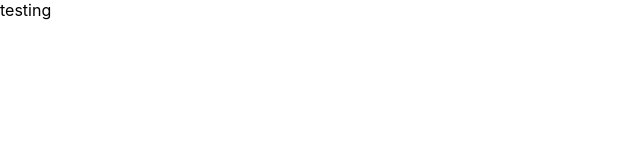
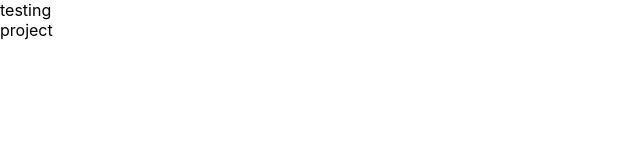
Before and after one commit to amritpalaujla/MarkdownPreviewer, a React (Create React App) app in the folder my-app/: page / in a window 1280 px wide. Shown: the top 160 px of the page, without its empty margins (0-640 px from the left). Built offline with nearby package versions, Linux system fonts and the light colour scheme.

Commit message:
created previewer component

```diff
--- a/my-app/src/App.js
+++ b/my-app/src/App.js
@@ -1,9 +1,15 @@
 import logo from "./logo.svg";
 import "./App.css";
 import Editor from "./Components/Editor";
+import Previewer from "./Components/Previewer";
 
 function App() {
-  return <Editor />;
+  return (
+    <div>
+      <Editor />
+      <Previewer />
+    </div>
+  );
 }
 
 export default App;
--- /dev/null
+++ b/my-app/src/Components/Previewer.js
@@ -0,0 +1,5 @@
+function previewer() {
+  return <div>project</div>;
+}
+
+export default previewer;
```
